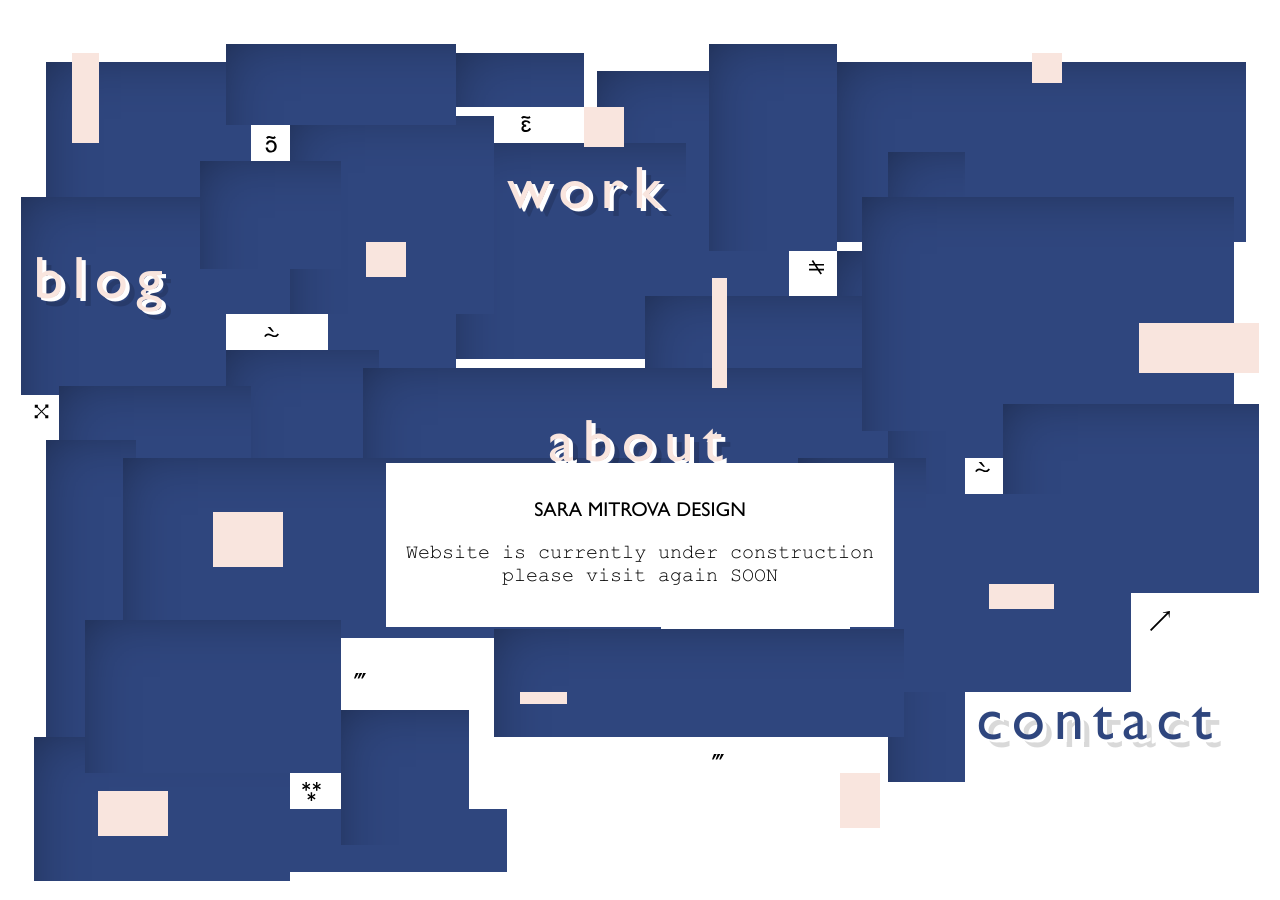
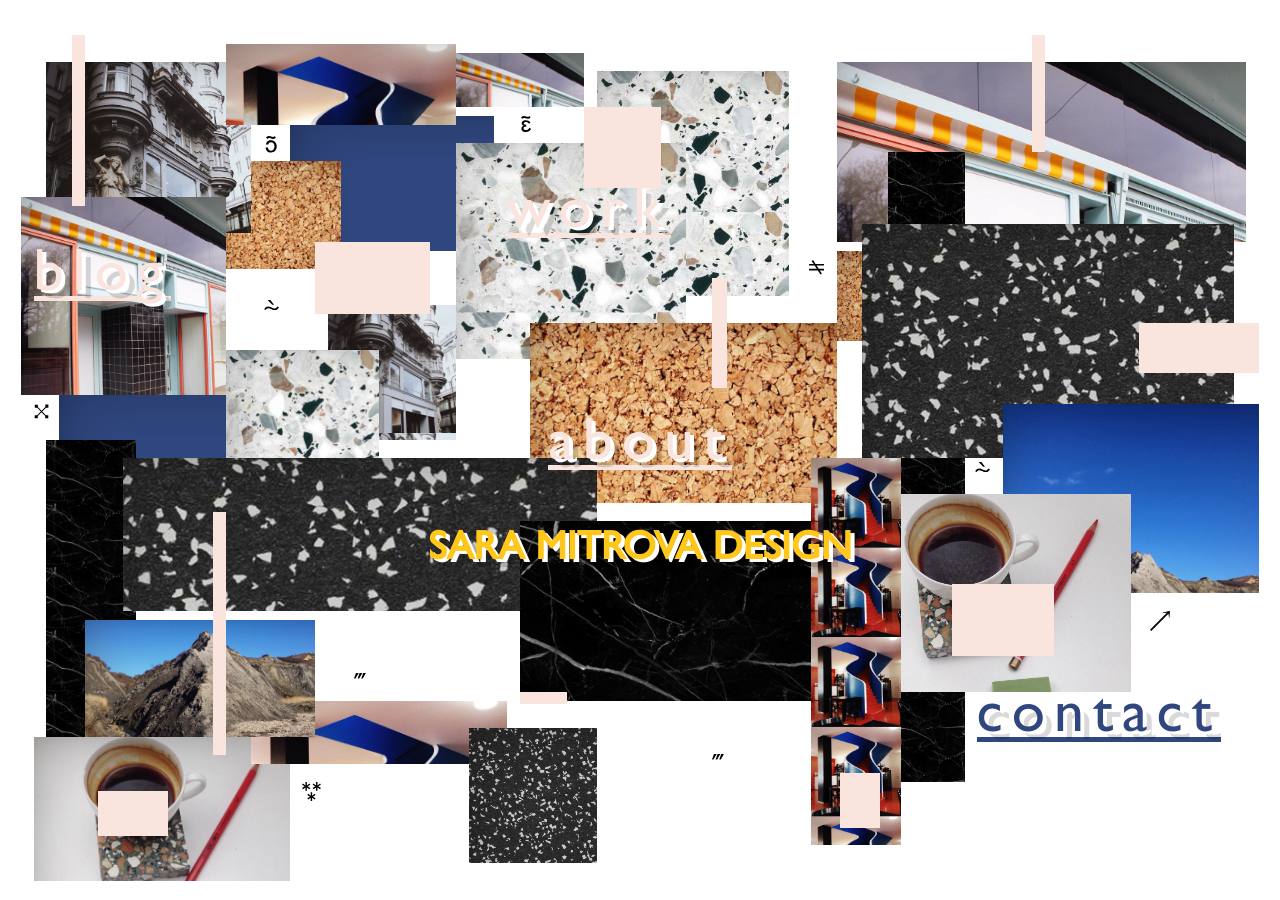
Before and after one commit to hermanskafka/hermanskafka.github.io, a Jekyll site: the page built from index.html, in a window 1280 px wide. Built offline with Jekyll 4.4.1, drawn with Linux system fonts in a browser that asks for light colours.

Commit message:
Change index page

```diff
--- a/assets/scripts/index.js
+++ b/assets/scripts/index.js
@@ -43,6 +43,6 @@ var intervalModule =  (function () {
     function resetPicCount(){
         if(currentPic == 10) currentPic = 0
     }
-    setTimeout(()=>setInterval(addBckImg,300),10000)
+    setTimeout(()=>setInterval(addBckImg,100),2000)
 
 })()
--- a/css/main.css
+++ b/css/main.css
@@ -36,11 +36,9 @@ a{
     position: absolute;
     margin-top: 210px;
     text-align: center;
-    background: #fff;
     font-size: 20px;
     z-index: 20;
     padding:20px;
-
 }
 
 
@@ -53,7 +51,7 @@ a{
 }
 .sq {
     background: rgb(249, 229, 222);
-    z-index: 10;
+    z-index: 12;
 }
 .line{
     background:#2F467E;
@@ -64,7 +62,6 @@ a{
     width: 100%;
     height: 100%;
     background: #2F467E;
-    box-shadow: inset 59px 58px 75px -90px rgba(0,0,0,0.75);
     animation-fill-mode: forwards;
 
 
@@ -77,38 +74,37 @@ a{
     width: 15px;
 }
 #title {
-    font-weight: 100;
-    font-size: 1em;
-}
-#subtitle {
-    font-family: 'cour';
-    font-size: 1em;
+    font-size: 40px;
+    color: #FEC71A;
+    text-shadow: 4px 3px 0px #fff, 9px 8px 0px rgba(0,0,0,0.15);
+
 }
 
 
+
 #sq1{
-    width: 27px;
-    height: 90px;
+    width: 1vw;
+    height: 19vh;
     left: 5vw;
-    top: 5vh;
+    top: 3vh;
 }
 #sq2{
-    width: 40px;
-    height: 40px;
+    width: 6vw;
+    height: 9vh;
     left: 45vw;
     top: 11vh;
 }
 #sq3{
-    width: 30px;
-    height: 30px;
+    width: 1vw;
+    height: 13vh;
     left: 80vw;
-    top: 5vh;
+    top: 3vh;
 }
 #sq4{
-    width: 40px;
-    height: 35px;
+    width: 9vw;
+    height: 8vh;
     top: 26vh;
-    left: 28vw;
+    left: 24vw;
 }
 #sq5{
     width: 15px;
@@ -123,14 +119,14 @@ a{
     top: 35vh;
 }
 #sq7{
-    height: 55px;
-    width: 70px;
+    height: 27vh;
+    width: 1vw;
     top: 56vh;
     left: 16vw;
 }
 #sq8{
-    width: 65px;
-    height: 25px;
+    width: 8vw;
+    height: 8vh;
     top: 64vh;
     right: 17vw;
 }
@@ -188,6 +184,7 @@ a{
     height: 23vh;
     right: 34vw;
     top: 4vh;
+    display: none;
     box-shadow: inset 59px 58px 75px -90px rgba(0,0,0,0.75);
 }
 #l6{
@@ -221,11 +218,12 @@ a{
     top: 24vh;
     width: 6vw;
     height: 10vh;
+    display: none;
 }
 #l11{
-    right: 31vw;
-    top: 32vh;
-    width: 18vw;
+    right: 34vw;
+    top: 35vh;
+    width: 24vw;
     height: 20vh;
     box-shadow: inset 59px 58px 75px -90px rgba(0,0,0,0.75);
 }
@@ -246,16 +244,18 @@ a{
 }
 #l14{
     width: 16vw;
-    height: 22vh;
+    height: 15vh;
     left: 22vw;
     top: 12vh;
     box-shadow: inset 59px 58px 75px -90px rgba(0,0,0,0.75);
+    background-position-y: 76%;
 }
 #l15{
     right: 15vw;
     top: 40vh;
     width: 56vw;
     height: 10vh;
+    display: none;
     box-shadow: inset 59px 58px 75px -90px rgba(0,0,0,0.75);
 }
 #l16{
@@ -281,7 +281,7 @@ a{
     box-shadow: inset 59px 58px 75px -90px rgba(0,0,0,0.75);
 }
 #l19{
-    top: 21vh;
+    top: 24vh;
     width: 29vw;
     height: 26vh;
     right: 3vw;
@@ -308,10 +308,11 @@ a{
 }
 #l22{
     top: 50vh;
-    right: 27vw;
-    width: 10vw;
-    height: 10vw;
+    right: 29vw;
+    width: 7vw;
+    height: 43vh;
     box-shadow: inset 59px 58px 75px -90px rgba(0,0,0,0.75);
+    z-index: 11;
 }
 #l23{
     top: 48vh;
@@ -323,19 +324,19 @@ a{
 #l24{
     top: 50vh;
     left: 9vw;
-    width: 42vw;
-    height: 20vh;
+    width: 37vw;
+    height: 17vh;
     box-shadow: inset 59px 58px 75px -90px rgba(0,0,0,0.75);
 }
 #l25{
     top: 68vh;
     left: 6vw;
-    width: 20vw;
-    height: 17vh;
+    width: 18vw;
+    height: 13vh;
     box-shadow: inset 59px 58px 75px -90px rgba(0,0,0,0.75);
     background-size:100%;
     background-position-y: 71%;
-    z-index: 20;
+    z-index: 11;
 }
 #l26{
     top: 81vh;
@@ -345,23 +346,23 @@ a{
     box-shadow: inset 59px 58px 75px -90px rgba(0,0,0,0.75);
 }
 #l27 {
-    top: 89vh;
+    top: 77vh;
     left: 19vw;
     width: 20vw;
     height: 7vh;
 }
 #l28{
-    top: 78vh;
-    left: 26vw;
+    top: 80vh;
+    left: 36vw;
     width: 10vw;
     height: 15vh;
     box-shadow: inset 59px 58px 75px -90px rgba(0,0,0,0.75);
 }
 #l29{
-    top: 69vh;
-    left: 38vw;
-    width: 32vw;
-    height: 12vh;
+    top: 57vh;
+    left: 40vw;
+    width: 27vw;
+    height: 20vh;
     box-shadow: inset 59px 58px 75px -90px rgba(0,0,0,0.75);
 
 }
@@ -371,7 +372,8 @@ a{
     position: absolute;
     z-index: 10;
     letter-spacing: 9px;
-
+    border-bottom: 5px solid;
+    line-height: 0.9;
 }
 #contact{
     text-shadow: 4px 3px 0px #fff, 9px 8px 0px rgba(0,0,0,0.15);
@@ -384,7 +386,7 @@ a{
     text-shadow: 4px 3px 0px #fff, 9px 8px 0px rgba(0,0,0,0.15);
     color: rgb(249, 229, 222);
     position: absolute;
-    top: 16vh;
+    top: 19vh;
     left: 39vw;
 }
 #blog{
@@ -435,7 +437,7 @@ a{
     left: 23vw;
 }
 #sy9{
-    top: 35vh;
+    top: 32vh;
     left: 20vw;
 }
 #sy10{
--- a/index.html
+++ b/index.html
@@ -46,8 +46,8 @@ layout: default
 </div>
 <div class="line" id="l26"></div>
 <div class="line" id="l27"></div>
+<div class="line" id="l29"></div>
 <div class="line" id="l28"></div>
-<div class="line" id="l29"></div>
 <a class="link"  id="contact" href="#">contact</a>
 <a class="link" id="work" href="#">work</a>
 <a class="link" id="blog" href="#">blog</a>
@@ -220,8 +220,5 @@ layout: default
 </div>
 <div id="intro">
     <h1 id="title">SARA MITROVA DESIGN</h1>
-    <p id="subtitle"> Website is currently under construction <br>
-        please visit again SOON
-    </p>
 </div>
 </body>
```
Also changed, not shown: assets/images/front/9.jpg (deleted).
